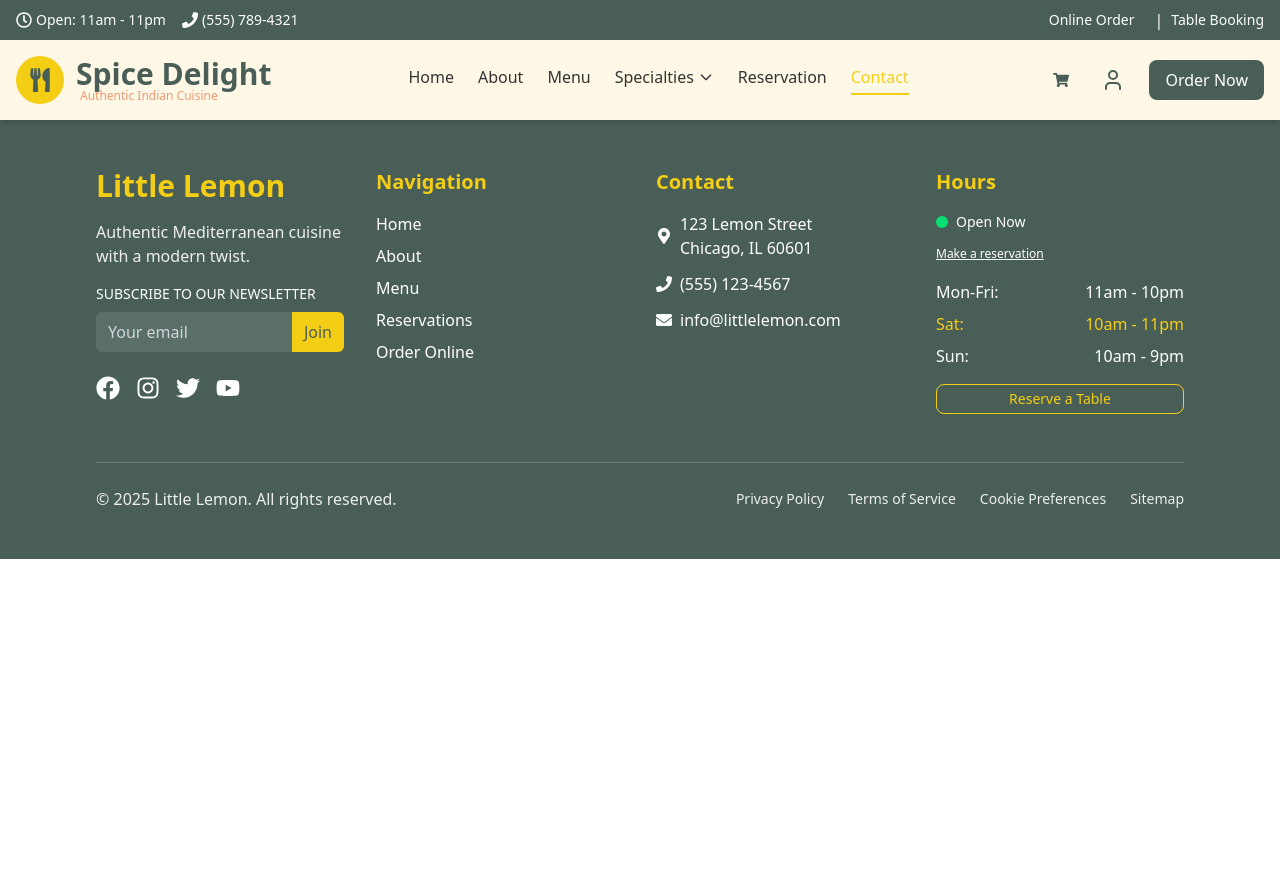
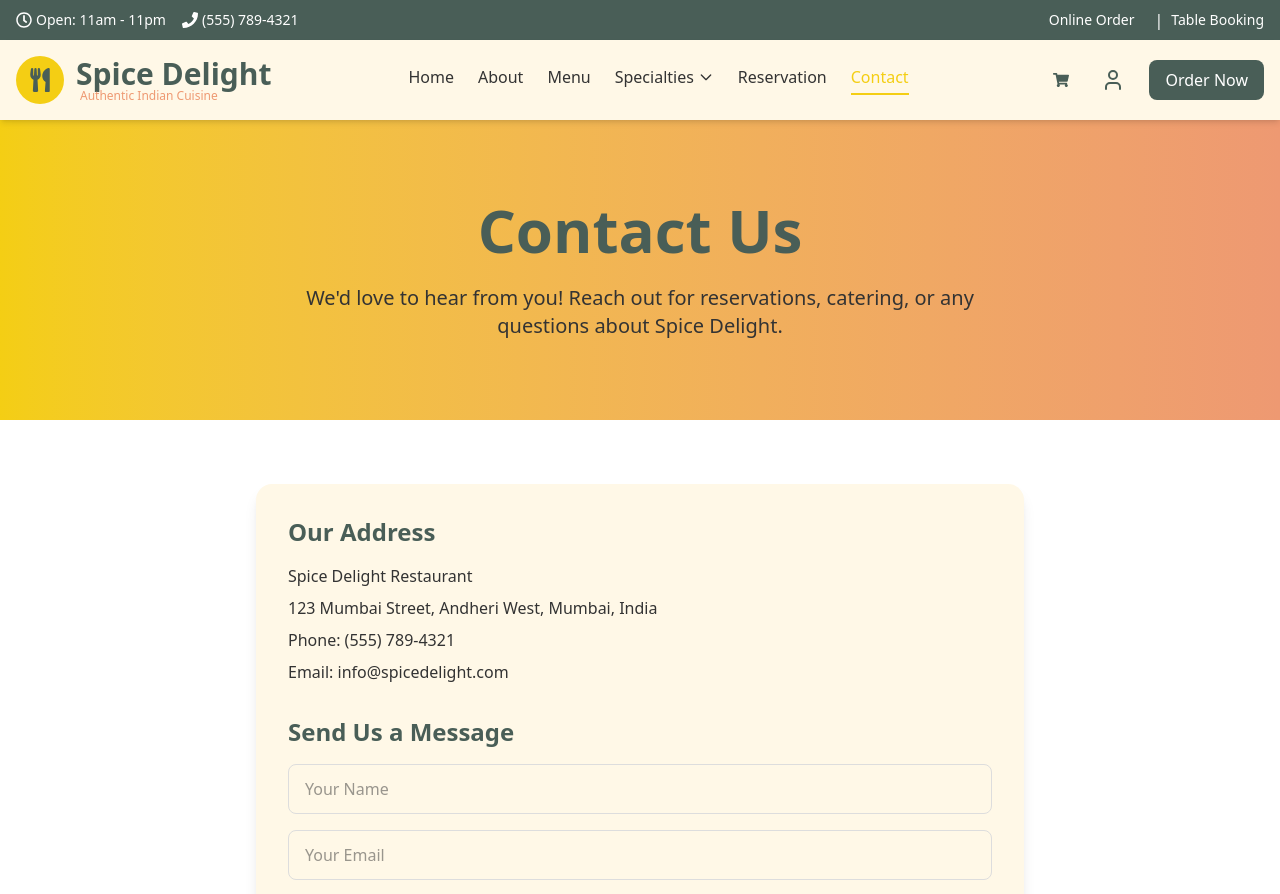
Before and after one commit to SagarSuryakantWaghmare/Meta-Frontend-Course, a React (Vite) app in the folder meta-front-end-developer-capstone/: page /contact in a window 1280 px wide. Shown: the top 894 px of the page. Before the commit the page ends 800 px from the top, so only its background shows below. Built offline with nearby package versions, Linux system fonts and the light colour scheme.

Commit message:
Add Contact page and update routing in App component

```diff
--- a/meta-front-end-developer-capstone/src/App.jsx
+++ b/meta-front-end-developer-capstone/src/App.jsx
@@ -3,6 +3,7 @@ import Home from './pages/Home';
 import About from './pages/About';
 import Menu from './pages/Menu';
 import Reservation from './pages/Reservation';
+import Contact from './pages/Contact';
 import Navbar from './components/Navbar';
 import Footer from './components/Footer';
 const App = () => {
@@ -14,6 +15,7 @@ const App = () => {
         <Route path="/about" element={<About />} />
         <Route path="/menu" element={<Menu />} />
         <Route path="/reservation" element={<Reservation />} />
+        <Route path="/contact" element={<Contact />} />
       </Routes>
       <Footer/>
     </>
--- a/meta-front-end-developer-capstone/src/components/Navbar.jsx
+++ b/meta-front-end-developer-capstone/src/components/Navbar.jsx
@@ -125,12 +125,11 @@ const Navbar = () => {
             <Link to="/about" className={`hover:text-[#F4CE14] transition-all duration-300 pb-1 border-b-2 ${isActive('/about') ? 'border-[#F4CE14] text-[#F4CE14]' : 'border-transparent'}`}>About</Link>
             <Link to="/menu" className={`hover:text-[#F4CE14] transition-all duration-300 pb-1 border-b-2 ${isActive('/menu') ? 'border-[#F4CE14] text-[#F4CE14]' : 'border-transparent'}`}>Menu</Link>
             <div className="relative group">
-              <Link to="/menu" className={`hover:text-[#F4CE14] transition-all duration-300 pb-1 border-b-2 ${isActive('/menu') ? 'border-[#F4CE14] text-[#F4CE14]' : 'border-transparent'} flex items-center`}>
-                Specialties
+              <button type="button" className={`hover:text-[#F4CE14] transition-all duration-300 pb-1 border-b-2 flex items-center focus:outline-none ${location.pathname.startsWith('/menu?category=') ? 'border-[#F4CE14] text-[#F4CE14]' : 'border-transparent'}`}>Specialties
                 <svg xmlns="http://www.w3.org/2000/svg" className="h-4 w-4 ml-1" fill="none" viewBox="0 0 24 24" stroke="currentColor">
                   <path strokeLinecap="round" strokeLinejoin="round" strokeWidth={2} d="M19 9l-7 7-7-7" />
                 </svg>
-              </Link>
+              </button>
               <div className="absolute left-0 mt-1 w-48 bg-white rounded-lg shadow-xl py-2 z-50 hidden group-hover:block">
                 <Link to="/menu?category=north" className="block px-4 py-2 hover:bg-gray-100">North Indian</Link>
                 <Link to="/menu?category=south" className="block px-4 py-2 hover:bg-gray-100">South Indian</Link>
--- /dev/null
+++ b/meta-front-end-developer-capstone/src/pages/Contact.jsx
@@ -0,0 +1,53 @@
+import { motion } from 'framer-motion';
+import { useEffect } from 'react';
+
+const Contact = () => {
+  useEffect(() => {
+    window.scrollTo(0, 0);
+  }, []);
+
+  return (
+    <div className="font-sans text-[#333] bg-[#FFF8E7] min-h-screen">
+      <section className="relative bg-gradient-to-r from-[#F4CE14] to-[#EE9972] py-20 px-6 md:px-24">
+        <div className="max-w-4xl mx-auto text-center">
+          <motion.h1
+            className="text-5xl md:text-6xl font-bold text-[#495E57] mb-6"
+            initial={{ opacity: 0, y: -30 }}
+            animate={{ opacity: 1, y: 0 }}
+            transition={{ duration: 0.8 }}
+          >
+            Contact Us
+          </motion.h1>
+          <motion.p
+            className="text-xl text-[#333333] max-w-2xl mx-auto"
+            initial={{ opacity: 0 }}
+            animate={{ opacity: 1 }}
+            transition={{ delay: 0.3, duration: 0.8 }}
+          >
+            We'd love to hear from you! Reach out for reservations, catering, or any questions about Spice Delight.
+          </motion.p>
+        </div>
+      </section>
+      <section className="py-16 px-6 md:px-24 bg-white">
+        <div className="max-w-3xl mx-auto">
+          <div className="bg-[#FFF8E7] p-8 rounded-2xl shadow-lg">
+            <h2 className="text-2xl font-bold text-[#495E57] mb-4">Our Address</h2>
+            <p className="mb-2">Spice Delight Restaurant</p>
+            <p className="mb-2">123 Mumbai Street, Andheri West, Mumbai, India</p>
+            <p className="mb-2">Phone: (555) 789-4321</p>
+            <p className="mb-6">Email: info@spicedelight.com</p>
+            <h2 className="text-2xl font-bold text-[#495E57] mb-4 mt-8">Send Us a Message</h2>
+            <form className="space-y-4">
+              <input type="text" placeholder="Your Name" className="w-full px-4 py-3 rounded-lg border border-[#ddd] focus:outline-none focus:ring-2 focus:ring-[#F4CE14]" />
+              <input type="email" placeholder="Your Email" className="w-full px-4 py-3 rounded-lg border border-[#ddd] focus:outline-none focus:ring-2 focus:ring-[#F4CE14]" />
+              <textarea placeholder="Your Message" className="w-full px-4 py-3 rounded-lg border border-[#ddd] focus:outline-none focus:ring-2 focus:ring-[#F4CE14] min-h-[100px]"></textarea>
+              <button type="submit" className="bg-[#495E57] text-white px-8 py-3 rounded-lg hover:bg-[#3a4841] transition duration-300 font-semibold">Send Message</button>
+            </form>
+          </div>
+        </div>
+      </section>
+    </div>
+  );
+};
+
+export default Contact;
```
